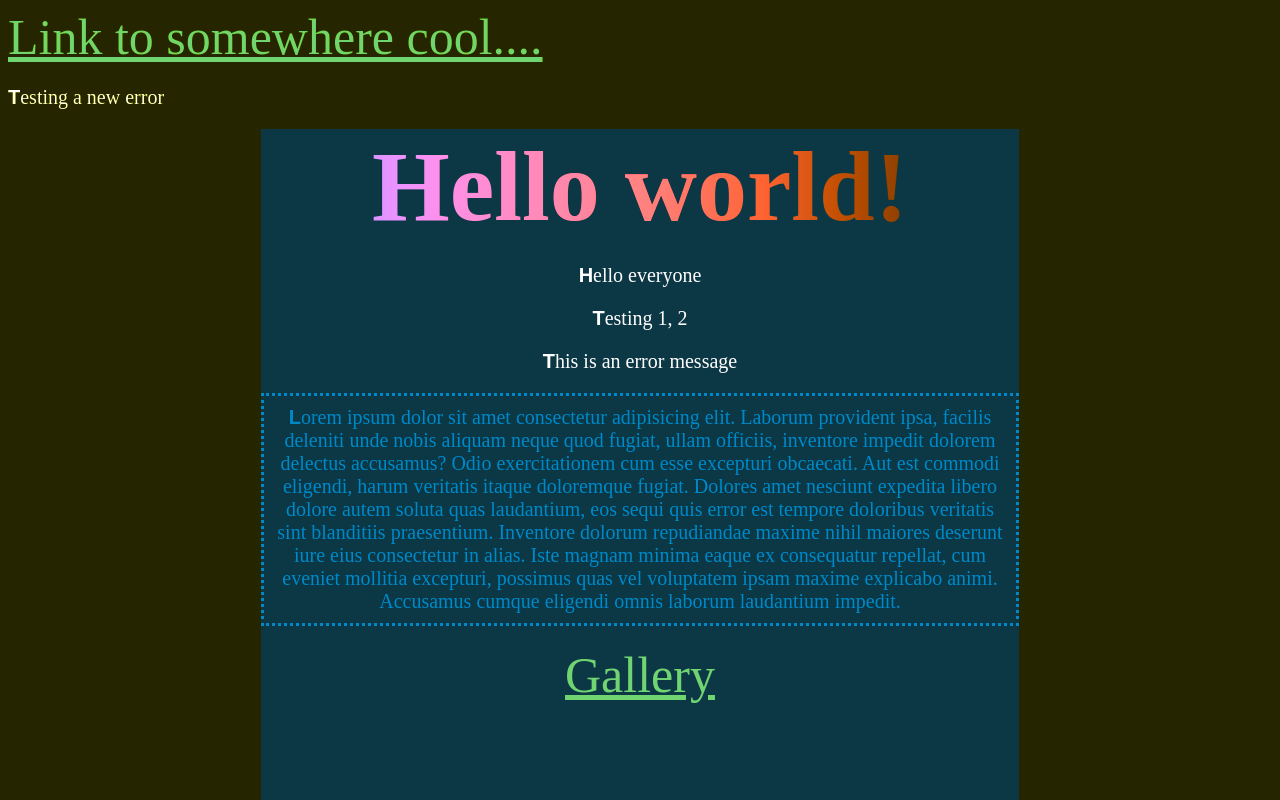
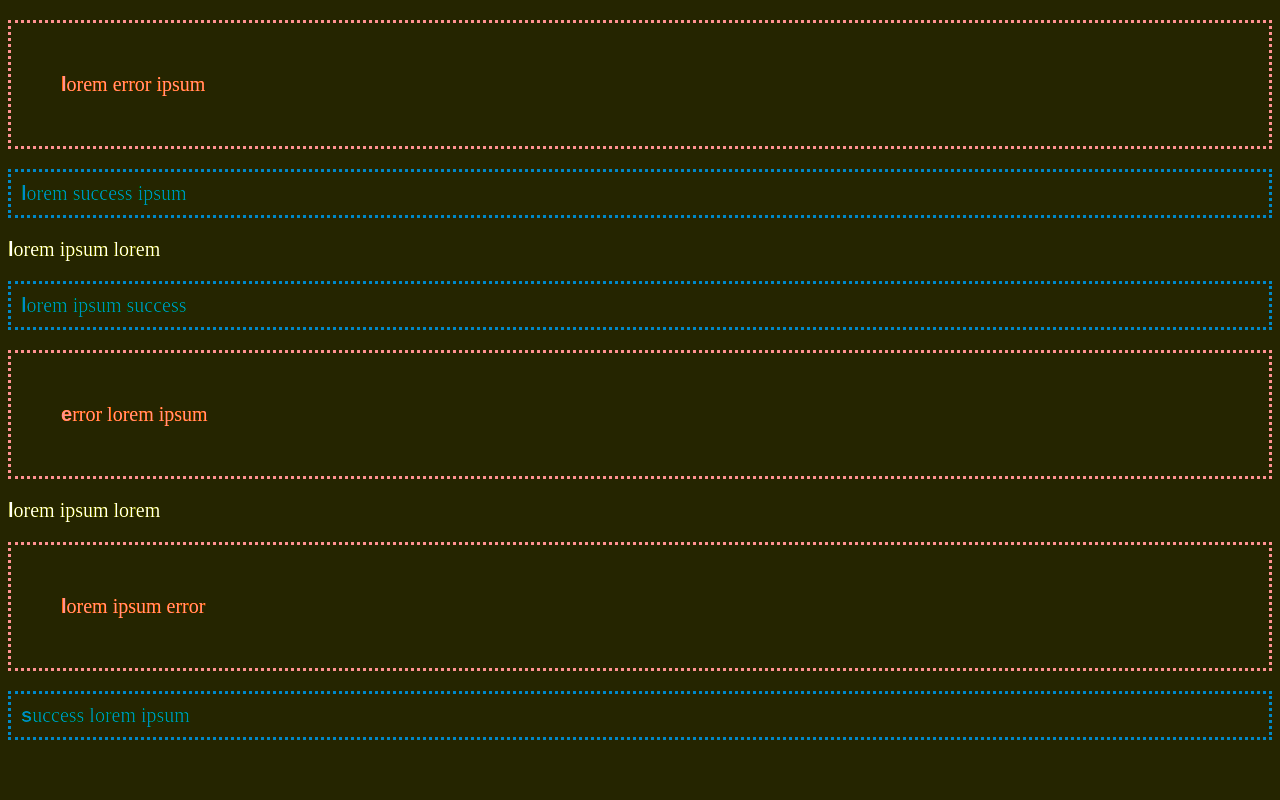
Before and after one commit to michellelclement/practice-makes-perfect, a plain HTML site: page index.html in a window 1280 px wide. Shown: the top 800 px of the page. Drawn offline with Linux system fonts and the light colour scheme.

Commit message:
Search for text and add class

```diff
--- a/app.js
+++ b/app.js
@@ -1,6 +1,12 @@
-const content = document.querySelector(".error-text");
-console.log(content.classList);
+const paras = document.querySelectorAll('p');
+console.log(paras);
 
-content.classList.add("error-style");
-content.classList.remove("error-style");
-content.classList.add("success-style");
+paras.forEach(p => {
+    if(p.textContent.includes('error')){
+        p.classList.add('error-style');
+    } else {
+        if(p.textContent.includes('success')) {
+            p.classList.add('success-style')
+        }
+    }
+})
--- a/index.html
+++ b/index.html
@@ -9,7 +9,16 @@
 </head>
 <body>
 
-    <a href="https://www.google.com">Link to somewhere cool....</a>
+<p>lorem error ipsum</p>
+<p>lorem success ipsum</p>
+<p>lorem ipsum lorem</p>
+<p>lorem ipsum success</p>
+<p>error lorem ipsum</p>
+<p>lorem ipsum lorem</p>
+<p>lorem ipsum error</p>
+<p>success lorem ipsum</p>
+
+   <!-- <a href="https://www.google.com">Link to somewhere cool....</a>
     <p class="new-error">Testing a new error</p>
     <div>
         <h1>Hello world!</h1>
@@ -26,7 +35,7 @@
 
     <div class="error-msg">
         This is another error
-    </div>
+    </div> -->
     <script src="app.js"></script>
 </body>
 </html>
```
